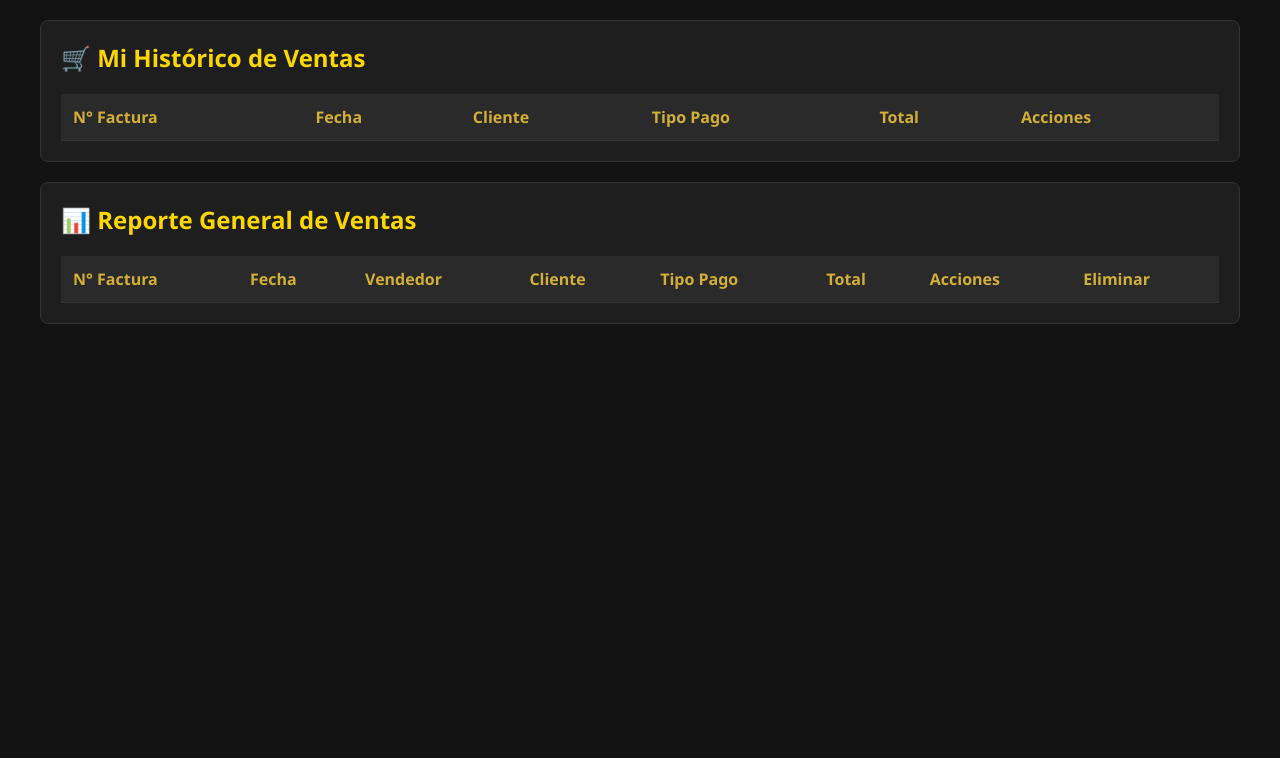
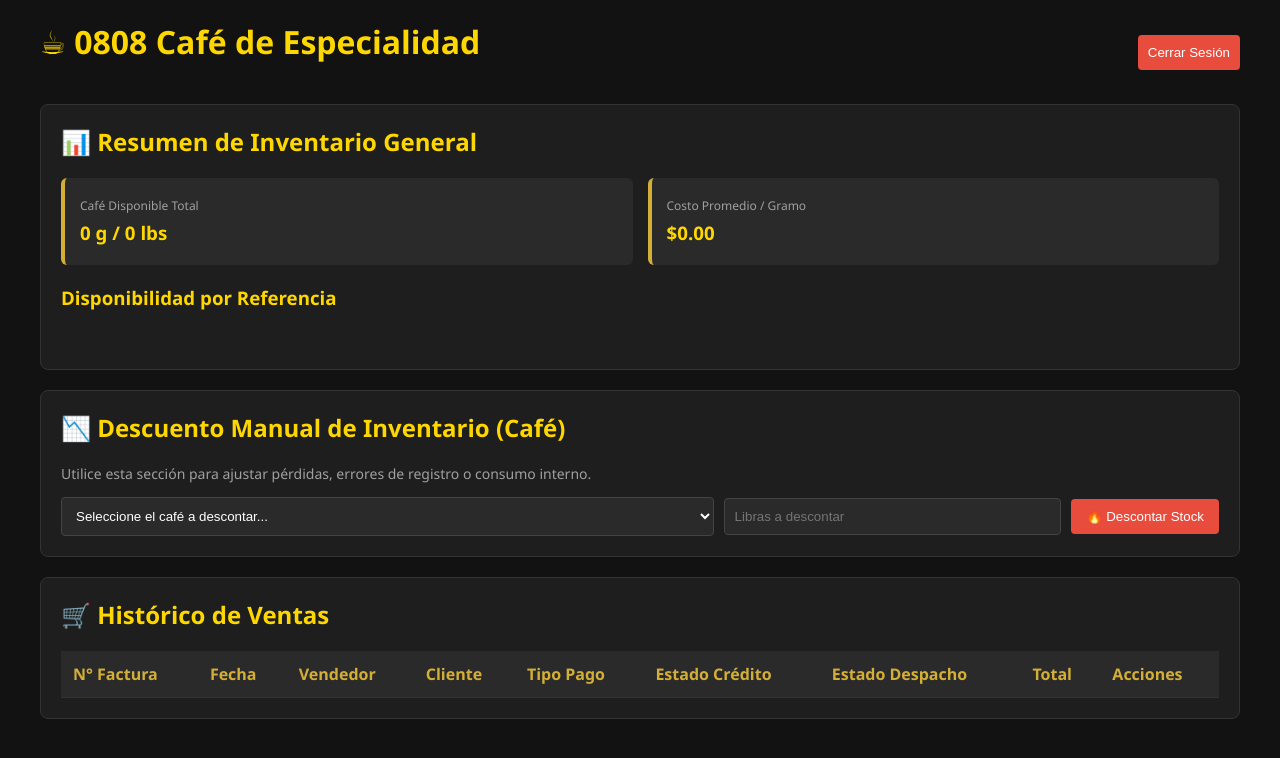
Before and after one commit to SoyManuelPerez/Cafe_0808, a FastAPI app: page / in a window 1280 px wide. Shown: the top 758 px of the page. Run offline with FastAPI, Linux system fonts and the light colour scheme; lists and menus that the app fills with data are empty.

Commit message:
Update index.html

```diff
--- a/templates/index.html
+++ b/templates/index.html
@@ -3,7 +3,7 @@
 <head>
     <meta charset="UTF-8">
     <meta name="viewport" content="width=device-width, initial-scale=1.0">
-    <title>Sistema de Gestión de Ventas</title>
+    <title>0808 Café de Especialidad - Sistema de Gestión</title>
     <style>
         :root {
             --gold-bright: #ffd700;
@@ -90,6 +90,24 @@
             border: none;
         }
 
+        .btn-danger:hover {
+            background-color: #c0392b;
+        }
+
+        .grid-summary {
+            display: grid;
+            grid-template-columns: repeat(auto-fit, minmax(200px, 1fr));
+            gap: 15px;
+            margin-bottom: 20px;
+        }
+
+        .summary-box {
+            background-color: #2a2a2a;
+            padding: 15px;
+            border-radius: 6px;
+            border-left: 4px solid var(--gold-primary);
+        }
+
         /* MODAL STYLES */
         .modal-overlay {
             display: none;
@@ -134,32 +152,50 @@
 <body>
 
     <div class="container">
-        <!-- SECCIÓN DE VENTAS VENDEDOR -->
+        <header style="display: flex; justify-content: space-between; align-items: center; margin-bottom: 20px;">
+            <h1>☕ 0808 Café de Especialidad</h1>
+            <div>
+                <span id="user-display" style="margin-right: 15px; color: var(--gold-primary);"></span>
+                <button class="btn-danger" onclick="logout()">Cerrar Sesión</button>
+            </div>
+        </header>
+
+        <!-- TARJETAS DE RESUMEN DE INVENTARIO -->
         <div class="card">
-            <h2>🛒 Mi Histórico de Ventas</h2>
-            <div id="contenedor-mis-ventas">
-                <table id="tabla-mis-ventas">
-                    <thead>
-                        <tr>
-                            <th>N° Factura</th>
-                            <th>Fecha</th>
-                            <th>Cliente</th>
-                            <th>Tipo Pago</th>
-                            <th>Total</th>
-                            <th>Acciones</th>
-                        </tr>
-                    </thead>
-                    <tbody id="tbody-mis-ventas">
-                        <!-- Carga dinámica -->
-                    </tbody>
-                </table>
+            <h2>📊 Resumen de Inventario General</h2>
+            <div class="grid-summary">
+                <div class="summary-box">
+                    <span style="color:var(--text-dim); font-size:12px;">Café Disponible Total</span>
+                    <h3 id="inv-disponible-g" style="margin:5px 0;">0 g / 0 lbs</h3>
+                </div>
+                <div class="summary-box">
+                    <span style="color:var(--text-dim); font-size:12px;">Costo Promedio / Gramo</span>
+                    <h3 id="inv-costo-g" style="margin:5px 0;">$0.00</h3>
+                </div>
+            </div>
+            <h3>Disponibilidad por Referencia</h3>
+            <div id="grid-productos-stock" class="grid-summary">
+                <!-- Carga dinámica -->
             </div>
         </div>
 
-        <!-- SECCIÓN DE REPORTES (ADMIN) -->
-        <div class="card" id="seccion-reportes">
-            <h2>📊 Reporte General de Ventas</h2>
-            <table id="tabla-reportes">
+        <!-- MÓDULO DE DESCUENTO MANUAL DE INVENTARIO -->
+        <div class="card">
+            <h2>📉 Descuento Manual de Inventario (Café)</h2>
+            <p style="color: var(--text-dim); font-size: 14px;">Utilice esta sección para ajustar pérdidas, errores de registro o consumo interno.</p>
+            <div style="display: flex; gap: 10px; align-items: center; flex-wrap: wrap;">
+                <select id="descuento-producto" style="flex: 2; min-width: 200px;">
+                    <option value="">Seleccione el café a descontar...</option>
+                </select>
+                <input type="number" id="descuento-libras" placeholder="Libras a descontar" step="0.1" min="0.1" style="flex: 1; min-width: 150px;">
+                <button class="btn-danger" style="padding: 10px 15px;" onclick="ejecutarDescuentoManual()">🔥 Descontar Stock</button>
+            </div>
+        </div>
+
+        <!-- HISTORIAL Y GESTIÓN DE VENTAS -->
+        <div class="card">
+            <h2>🛒 Histórico de Ventas</h2>
+            <table id="tabla-ventas">
                 <thead>
                     <tr>
                         <th>N° Factura</th>
@@ -167,12 +203,13 @@
                         <th>Vendedor</th>
                         <th>Cliente</th>
                         <th>Tipo Pago</th>
+                        <th>Estado Crédito</th>
+                        <th>Estado Despacho</th>
                         <th>Total</th>
                         <th>Acciones</th>
-                        <th>Eliminar</th>
                     </tr>
                 </thead>
-                <tbody id="tbody-reportes">
+                <tbody id="tbody-ventas">
                     <!-- Carga dinámica -->
                 </tbody>
             </table>
@@ -183,106 +220,123 @@
     <div id="modal-editar-venta" class="modal-overlay">
         <div class="modal-container modal-small">
             <div class="modal-header">
-                <h3 style="margin:0; color:var(--gold-bright);">✏️ Editar Venta</h3>
-                <button onclick="cerrarModalEditarVenta()" style="width:auto; padding:5px 12px; background:none; border:none; color:#fff; font-size:20px; cursor:pointer;">✖</button>
+                <h3>✏️ Editar Detalles de Venta</h3>
+                <button onclick="cerrarModalEditarVenta()" style="background:none; border:none; color:#fff; font-size:18px; cursor:pointer;">✖</button>
             </div>
             <div class="modal-body">
                 <input type="hidden" id="edit-venta-id">
 
-                <label style="color:var(--gold-primary); display:block; margin-bottom:5px;">Cliente:</label>
-                <select id="edit-venta-cliente" style="width:100%; margin-bottom:15px;"></select>
+                <label style="color:var(--gold-primary); margin-top:10px;">Cliente:</label>
+                <input type="text" id="edit-venta-cliente" style="width:100%; margin-bottom:15px;" placeholder="Nombre del cliente">
 
-                <label style="color:var(--gold-primary); display:block; margin-bottom:5px;">Método de Pago:</label>
+                <label style="color:var(--gold-primary);">Forma de Pago:</label>
                 <select id="edit-venta-pago" style="width:100%; margin-bottom:15px;">
                     <option value="Contado">Contado</option>
                     <option value="Crédito">Crédito</option>
                 </select>
 
-                <button class="btn-gold" style="margin-top:10px; width:100%;" onclick="guardarCambiosVenta()">💾 Guardar Cambios</button>
+                <button class="btn-gold" style="width:100%; margin-top:10px;" onclick="guardarCambiosVenta()">💾 Guardar Cambios</button>
             </div>
         </div>
     </div>
 
     <script>
-        // ESTADO GLOBAL
-        let tokenActual = localStorage.getItem('token') || '';
-        let rolActual = localStorage.getItem('rol') || 'vendedor';
-        let clientesCache = [];
-
-        // AL CARGAR LA PÁGINA
+        // INICIALIZACIÓN
         document.addEventListener('DOMContentLoaded', () => {
-            cargarClientes();
-            cargarMisVentas();
-            if (rolActual === 'admin') {
-                cargarReportes();
-            }
+            cargarResumenInventario();
+            cargarOpcionesDescuento();
+            cargarVentas();
         });
 
-        // OBTENER CLIENTES PARA EL SELECT
-        async function cargarClientes() {
+        // 1. CARGAR RESUMEN DE INVENTARIO DESDE MONGO DB
+        async function cargarResumenInventario() {
             try {
-                const res = await fetch('/api/clientes', {
-                    headers: { 'Authorization': `Bearer ${tokenActual}` }
+                const res = await fetch('/api/inventario/resumen');
+                if (!res.ok) return;
+                const data = await res.json();
+
+                const dispG = data.inventario_disponible_g || 0;
+                document.getElementById('inv-disponible-g').innerText = `${dispG.toLocaleString()} g / ${(dispG / 500).toFixed(1)} lbs`;
+                document.getElementById('inv-costo-g').innerText = `$${(data.costo_promedio_gramo || 0).toFixed(2)}`;
+
+                const grid = document.getElementById('grid-productos-stock');
+                grid.innerHTML = '';
+                (data.productos_stock || []).forEach(p => {
+                    grid.innerHTML += `
+                        <div class="summary-box">
+                            <span style="color:var(--text-dim); font-size:12px;">${p.nombre}</span>
+                            <h4 style="margin:5px 0; color:var(--gold-bright);">${p.libras_disponibles} lbs</h4>
+                        </div>
+                    `;
                 });
-                if (res.ok) {
-                    clientesCache = await res.json();
-                }
             } catch (err) {
-                console.error("Error al obtener clientes:", err);
+                console.error("Error al cargar inventario:", err);
             }
         }
 
-        // MI HISTÓRICO DE VENTAS
-        async function cargarMisVentas() {
+        // 2. OPCIONES PARA SELECTOR DE DESCUENTO
+        async function cargarOpcionesDescuento() {
             try {
-                const res = await fetch('/api/ventas/mis-ventas', {
-                    headers: { 'Authorization': `Bearer ${tokenActual}` }
+                const res = await fetch('/api/productos/unicos');
+                if (!res.ok) return;
+                const productos = await res.json();
+
+                const select = document.getElementById('descuento-producto');
+                select.innerHTML = '<option value="">Seleccione el café a descontar...</option>';
+                productos.forEach(p => {
+                    select.innerHTML += `<option value="${p.nombre}">${p.nombre}</option>`;
                 });
+            } catch (err) {
+                console.error("Error al cargar productos para descuento:", err);
+            }
+        }
+
+        // 3. EJECUTAR DESCUENTO MANUAL DE CAFE
+        async function ejecutarDescuentoManual() {
+            const nombre = document.getElementById('descuento-producto').value;
+            const libras = parseFloat(document.getElementById('descuento-libras').value);
+
+            if (!nombre || isNaN(libras) || libras <= 0) {
+                alert("Por favor seleccione un café e ingrese una cantidad de libras válida.");
+                return;
+            }
+
+            if (!confirm(`¿Confirma el descuento manual de ${libras} lbs de "${nombre}"?`)) return;
+
+            try {
+                const res = await fetch('/api/inventario/descontar-manual', {
+                    method: 'PUT',
+                    headers: { 'Content-Type': 'application/json' },
+                    body: JSON.stringify({ nombre: nombre, libras: libras })
+                });
+
+                const data = await res.json();
+                if (res.ok) {
+                    alert(data.mensaje);
+                    document.getElementById('descuento-libras').value = '';
+                    cargarResumenInventario();
+                } else {
+                    alert(data.detail || "Error al aplicar el descuento.");
+                }
+            } catch (err) {
+                console.error("Error al descontar stock:", err);
+                alert("Ocurrió un error al intentar actualizar el inventario.");
+            }
+        }
+
+        // 4. CARGAR VENTAS
+        async function cargarVentas() {
+            try {
+                const res = await fetch('/api/ventas');
                 if (!res.ok) return;
+                const ventas = await res.json();
 
-                const ventas = await res.json();
-                const tbody = document.getElementById('tbody-mis-ventas');
+                const tbody = document.getElementById('tbody-ventas');
                 tbody.innerHTML = '';
 
                 ventas.forEach(v => {
                     const idVal = v.id;
-                    const numFact = v.factura || 'N/A';
-                    const esCredito = v.tipo_pago === 'Crédito';
-
-                    const tr = document.createElement('tr');
-                    tr.innerHTML = `
-                        <td>${numFact}</td>
-                        <td>${v.fecha || ''}</td>
-                        <td>${v.cliente || 'Cliente General'}</td>
-                        <td>${v.tipo_pago || 'Contado'}</td>
-                        <td>$${(v.total || 0).toLocaleString()}</td>
-                        <td>
-                            <button class="btn-gold" style="padding: 4px 10px; width:auto; display:inline-flex;" onclick="abrirModalPdf('/api/ventas/${idVal}/pdf', 'Factura N° ${numFact}', 'Factura_${numFact}.pdf')">👁️ Ver Factura</button>
-                            <button class="btn-gold" style="padding: 4px 10px; width:auto; margin-left:5px; display:inline-flex;" onclick="abrirModalEditarVenta('${idVal}', '${v.cliente}', '${v.tipo_pago}')">✏️ Editar</button>
-                        </td>
-                    `;
-                    tbody.appendChild(tr);
-                });
-            } catch (err) {
-                console.error("Error al cargar ventas del vendedor:", err);
-            }
-        }
-
-        // CARGAR REPORTES (VISTA ADMIN)
-        async function cargarReportes() {
-            try {
-                const res = await fetch('/api/ventas/reporte-general', {
-                    headers: { 'Authorization': `Bearer ${tokenActual}` }
-                });
-                if (!res.ok) return;
-
-                const ventas = await res.json();
-                const tbody = document.getElementById('tbody-reportes');
-                tbody.innerHTML = '';
-
-                ventas.forEach(v => {
-                    const idVal = v.id;
-                    const numFact = v.factura || 'N/A';
+                    const numFact = v.consecutivo_str || 'N/A';
 
                     const tr = document.createElement('tr');
                     tr.innerHTML = `
@@ -291,35 +345,28 @@
                         <td>${v.vendedor || ''}</td>
                         <td>${v.cliente || 'Cliente General'}</td>
                         <td>${v.tipo_pago || 'Contado'}</td>
-                        <td>$${(v.total || 0).toLocaleString()}</td>
+                        <td><span style="color:${v.estado_credito === 'Pagado' ? 'var(--success)' : (v.estado_credito === 'Pendiente' ? 'var(--danger)' : '#fff')}">${v.estado_credito || 'N/A'}</span></td>
+                        <td>${v.estado_despacho || 'Completo'}</td>
+                        <td>$${(v.total_venta || 0).toLocaleString()}</td>
                         <td>
-                            <button class="btn-gold" style="padding: 4px 10px; width:auto; display:inline-flex;" onclick="abrirModalPdf('/api/ventas/${idVal}/pdf', 'Factura N° ${numFact}', 'Factura_${numFact}.pdf')">👁️ Ver Factura</button>
-                            <button class="btn-gold" style="padding: 4px 10px; width:auto; margin-left:5px; display:inline-flex;" onclick="abrirModalEditarVenta('${idVal}', '${v.cliente}', '${v.tipo_pago}')">✏️ Editar</button>
+                            <button class="btn-gold" style="padding: 4px 8px;" onclick="window.open('/api/ventas/${idVal}/pdf', '_blank')">👁️ PDF</button>
+                            <button class="btn-gold" style="padding: 4px 8px; margin-left:4px;" onclick="abrirModalEditarVenta('${idVal}', '${v.cliente}', '${v.tipo_pago}')">✏️ Editar</button>
+                            ${v.estado_credito === 'Pendiente' ? `<button class="btn-gold" style="padding: 4px 8px; margin-left:4px; background-color: #1e3a1e; border-color:#2ecc71; color:#2ecc71;" onclick="pagarCredito('${idVal}')">✅ Pagado</button>` : ''}
+                            <button class="btn-danger" style="padding: 4px 8px; margin-left:4px;" onclick="eliminarVenta('${idVal}')">❌</button>
                         </td>
-                        <td><button class="btn-danger" onclick="eliminarVenta('${idVal}')">❌</button></td>
                     `;
                     tbody.appendChild(tr);
                 });
             } catch (err) {
-                console.error("Error al cargar reporte general:", err);
+                console.error("Error al cargar ventas:", err);
             }
         }
 
-        // MODAL DE EDICIÓN
-        function abrirModalEditarVenta(id, clienteActual, tipoPagoActual) {
-            document.getElementById('edit-venta-id').value = id;
+        // 5. MODAL DE EDICIÓN DE VENTA
+        function abrirModalEditarVenta(ventaId, clienteActual, tipoPagoActual) {
+            document.getElementById('edit-venta-id').value = ventaId;
+            document.getElementById('edit-venta-cliente').value = clienteActual || '';
 
-            // Llenar select de clientes
-            const selectCli = document.getElementById('edit-venta-cliente');
-            const list = Array.isArray(clientesCache) ? clientesCache : [];
-
-            let options = '<option value="Cliente General">Cliente General</option>' +
-                list.map(c => `<option value="${c.nombre}">${c.nombre} (${c.celular || 'Sin Celular'})</option>`).join('');
-
-            selectCli.innerHTML = options;
-            selectCli.value = clienteActual || "Cliente General";
-
-            // Llenar select de tipo de pago
             const selectPago = document.getElementById('edit-venta-pago');
             selectPago.value = (tipoPagoActual === 'Efectivo') ? 'Contado' : (tipoPagoActual || 'Contado');
 
@@ -331,61 +378,68 @@
             document.getElementById('edit-venta-id').value = '';
         }
 
-        // GUARDAR CAMBIOS (PUT AL BACKEND)
         async function guardarCambiosVenta() {
             const ventaId = document.getElementById('edit-venta-id').value;
-            const nuevoCliente = document.getElementById('edit-venta-cliente').value;
+            const nuevoCliente = document.getElementById('edit-venta-cliente').value.trim();
             const nuevoTipoPago = document.getElementById('edit-venta-pago').value;
 
-            if (!ventaId) return;
+            if (!nuevoCliente) {
+                alert("El nombre del cliente no puede estar vacío.");
+                return;
+            }
 
             try {
                 const res = await fetch(`/api/ventas/${ventaId}/editar-detalles`, {
                     method: 'PUT',
-                    headers: {
-                        'Content-Type': 'application/json',
-                        'Authorization': `Bearer ${tokenActual}`
-                    },
+                    headers: { 'Content-Type': 'application/json' },
                     body: JSON.stringify({
                         cliente: nuevoCliente,
                         tipo_pago: nuevoTipoPago
                     })
                 });
 
+                const data = await res.json();
                 if (res.ok) {
-                    alert('Venta actualizada exitosamente.');
+                    alert(data.mensaje);
                     cerrarModalEditarVenta();
-                    cargarMisVentas();
-                    if (rolActual === 'admin') cargarReportes();
+                    cargarVentas();
                 } else {
-                    const err = await res.json();
-                    alert(err.detail || 'Error al actualizar la venta.');
+                    alert(data.detail || "Error al actualizar la venta.");
                 }
             } catch (err) {
                 console.error("Error al editar venta:", err);
-                alert('Ocurrió un error de conexión al actualizar.');
+                alert("Ocurrió un error de conexión.");
             }
         }
 
-        function abrirModalPdf(url, titulo, nombreArchivo) {
-            window.open(url, '_blank');
+        // 6. ACCIONES DE CRÉDITO Y ELIMINACIÓN
+        async function pagarCredito(ventaId) {
+            if (!confirm('¿Marcar este crédito como PAGADO?')) return;
+            try {
+                const res = await fetch(`/api/ventas/${ventaId}/pagar-credito`, { method: 'PUT' });
+                if (res.ok) cargarVentas();
+            } catch (err) {
+                console.error("Error al pagar crédito:", err);
+            }
         }
 
-        async function eliminarVenta(id) {
+        async function eliminarVenta(ventaId) {
             if (!confirm('¿Estás seguro de eliminar esta venta?')) return;
             try {
-                const res = await fetch(`/api/ventas/${id}`, {
-                    method: 'DELETE',
-                    headers: { 'Authorization': `Bearer ${tokenActual}` }
-                });
+                const res = await fetch(`/api/ventas/${ventaId}`, { method: 'DELETE' });
                 if (res.ok) {
-                    cargarMisVentas();
-                    if (rolActual === 'admin') cargarReportes();
+                    cargarVentas();
+                    cargarResumenInventario();
                 }
             } catch (err) {
                 console.error("Error al eliminar venta:", err);
             }
         }
+
+        async function logout() {
+            await fetch('/api/logout', { method: 'POST' });
+            window.location.reload();
+        }
     </script>
 </body>
 </html>
```
